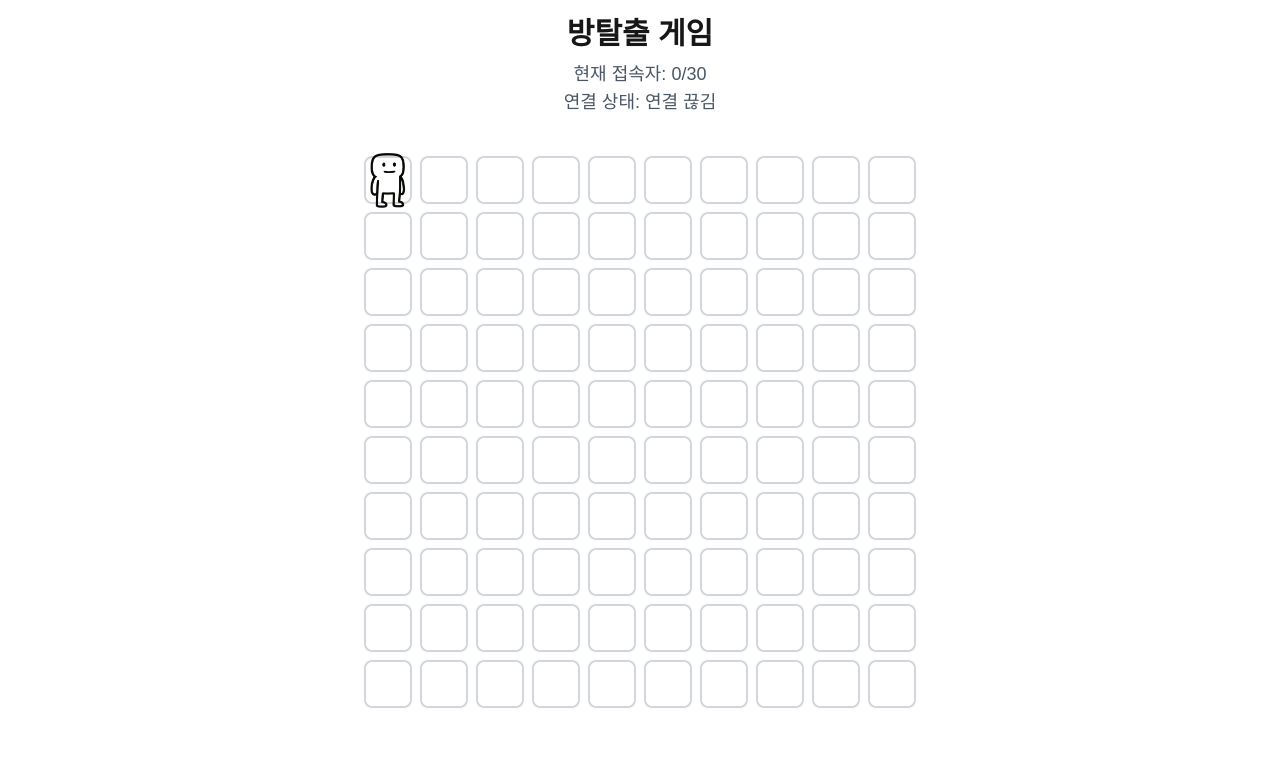
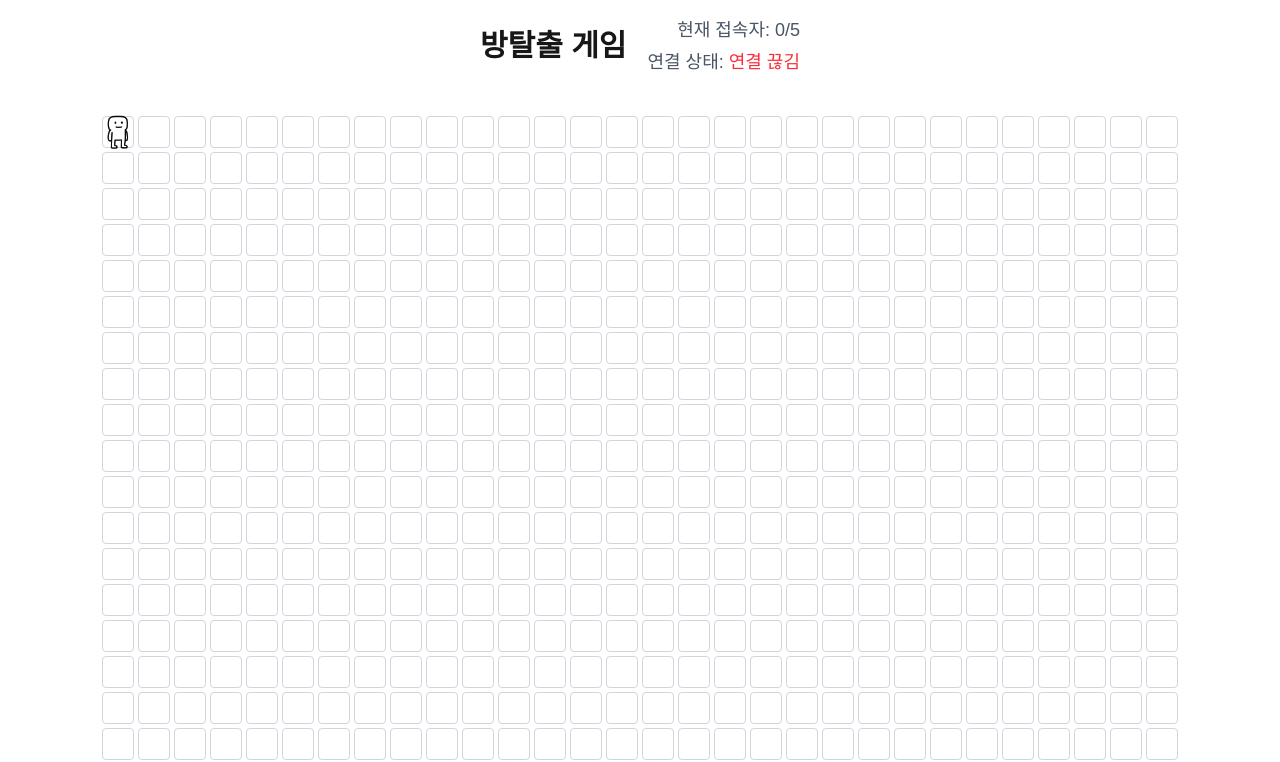
Before and after one commit to DangerousLittleBear/Online_Nunchi, a Next.js app: page /escape in a window 1280 px wide. Shown: the top 762 px of the page. Built offline with nearby package versions, Linux system fonts and the light colour scheme; no server answers.

Commit message:
게임 맵 변경

```diff
--- a/src/app/escape/page.tsx
+++ b/src/app/escape/page.tsx
@@ -6,6 +6,7 @@ import DirectionControls from '@/components/escape/DirectionControls';
 
 export default function EscapeGame() {
   const [characterPosition, setCharacterPosition] = useState({ x: 0, y: 0 });
+  const [obstacles, setObstacles] = useState<Array<{ x: number; y: number }>>([]);
   const [socket, setSocket] = useState<WebSocket | null>(null);
   const [isConnected, setIsConnected] = useState(false);
   const [playerCount, setPlayerCount] = useState(0);
@@ -22,13 +23,15 @@ export default function EscapeGame() {
       const data = JSON.parse(event.data);
       const type = data.type;
       const position = data.position;
-      console.log(type);
-      console.log(position);
+      const obstacles = data.obstacles;
+
       setPlayerCount(data.playerCount);
-
       if (type === 'POSITION_UPDATE') {
         setCharacterPosition(position);
         console.log("position update");
+      }
+      if (obstacles) {
+        setObstacles(obstacles);
       }
     };
 
@@ -81,16 +84,26 @@ export default function EscapeGame() {
 
   return (
     <div className="min-h-screen bg-white flex flex-col items-center justify-center p-4">
-      <div className="mb-6 text-center">
-        <h1 className="text-3xl font-bold mb-2">방탈출 게임</h1>
-        <p className="text-gray-600 text-lg">현재 접속자: {playerCount}/30</p>
-        <p className="text-gray-600 text-lg">연결 상태: {isConnected ? '연결됨' : '연결 끊김'}</p>
+      <div className="mb-6 w-full">
+        <div className="max-w-xs mx-auto flex justify-between items-center">
+          <h1 className="text-3xl font-bold">방탈출 게임</h1>
+          <div className="flex flex-col items-end gap-1">
+            <p className="text-gray-600 text-lg">현재 접속자: {playerCount}/5</p>
+            <p className="text-gray-600 text-lg">
+              연결 상태:{" "}
+              <span className={isConnected ? "text-green-500" : "text-red-500"}>
+                {isConnected ? "연결됨" : "연결 끊김"}
+              </span>
+            </p>
+          </div>
+        </div>
       </div>
 
       <div className="mb-12">
         <GameBoard
           characterPosition={characterPosition}
-          size={10}
+          size={{ width: 30, height: 20 }}
+          obstacles={obstacles}
         />
       </div>
 
--- a/src/components/escape/GameBoard.tsx
+++ b/src/components/escape/GameBoard.tsx
@@ -5,27 +5,34 @@ import Image from 'next/image';
 
 interface GameBoardProps {
   characterPosition: { x: number; y: number };
-  size: number;
+  size: { width: number; height: number };
+  obstacles: Array<{ x: number; y: number }>;
 }
 
-export default function GameBoard({ characterPosition, size }: GameBoardProps) {
-  const grid = Array(size).fill(null).map(() => Array(size).fill(null));
+export default function GameBoard({ characterPosition, size, obstacles }: GameBoardProps) {
+  const grid = Array(size.height).fill(null).map(() => Array(size.width).fill(null));
+
+  const isObstacle = (x: number, y: number) => {
+    return obstacles.some(obstacle => obstacle.x === x && obstacle.y === y);
+  };
 
   return (
     <div className="flex justify-center items-center p-4">
-      <div className="grid grid-cols-10 gap-2">
+      <div className="grid grid-cols-[repeat(30,2rem)] gap-1">
         {grid.map((row, y) =>
           row.map((_, x) => (
             <div
               key={`${x}-${y}`}
-              className="w-12 h-12 border-2 border-gray-300 rounded-lg flex items-center justify-center relative"
+              className={`w-8 h-8 border border-gray-300 rounded-sm flex items-center justify-center relative ${
+                isObstacle(x, y) ? 'bg-gray-400' : 'bg-white'
+              }`}
             >
               {characterPosition.x === x && characterPosition.y === y && (
                 <Image
                   src="/images/character.png"
                   alt="Character"
-                  width={40}
-                  height={40}
+                  width={24}
+                  height={24}
                   priority
                   className="object-contain"
                 />
```
